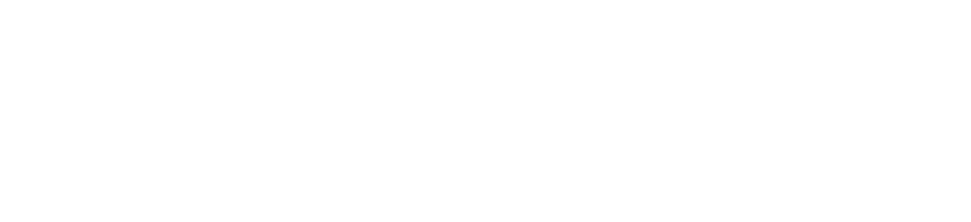
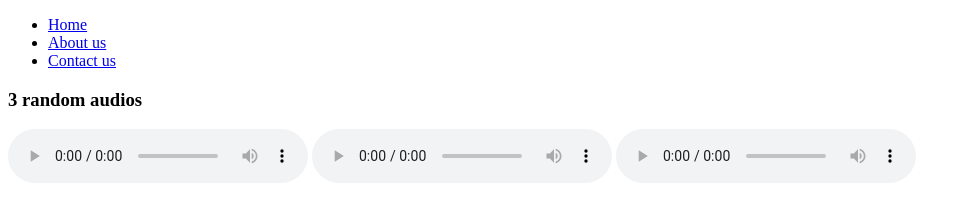
Before and after one commit to acciojob/time-and-space-complexity-cseazeem, a website: page main.html in a window 1280 px wide. Shown: the whole page, without its empty margins (0-971 px from the left). Drawn offline with Linux system fonts and the light colour scheme.

Commit message:
created a submission

```diff
--- a/main.html
+++ b/main.html
@@ -7,7 +7,22 @@
 </head>
 
 <body>
-	<!-- the entire body must be written by student -->
+	     <nav>
+			 <ul>
+				 <li><a href="a">Home</a></li>
+				 <li><a href="b">About us</a></li>
+				 <li><a href="c">Contact us</a></li>
+			 </ul></nav>
+
+
+  <h3>3 random audios</h3>
+
+  <audio src="http://commondatastorage.googleapis.com/codeskulptor-demos/DDR_assets/Kangaroo_MusiQue_-_The_Neverwritten_Role_Playing_Game.mp3" controls></audio>
+
+  <audio src="http://commondatastorage.googleapis.com/codeskulptor-assets/Epoq-Lepidoptera.ogg" controls></audio>
+
+  <audio src="http://codeskulptor-demos.commondatastorage.googleapis.com/pang/paza-moduless.mp3" controls></audio>
+
     <script type="text/javascript" src="./script.js">
 </script>
 
```
